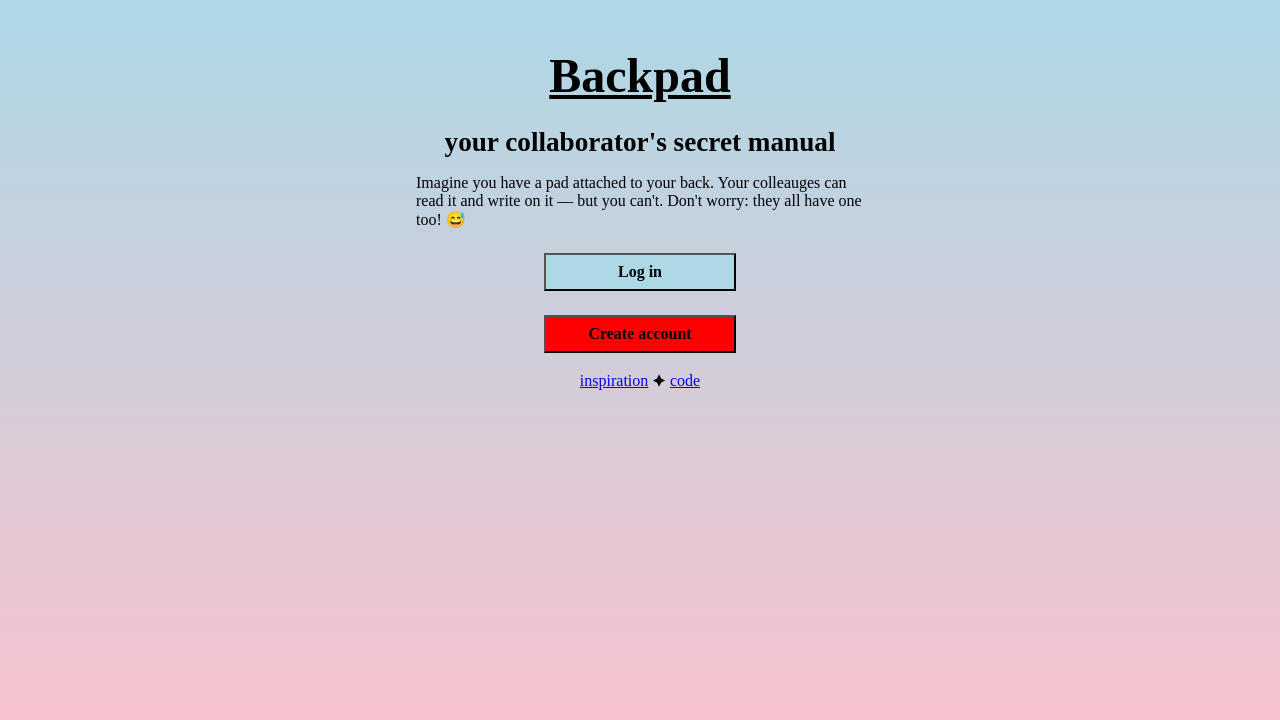
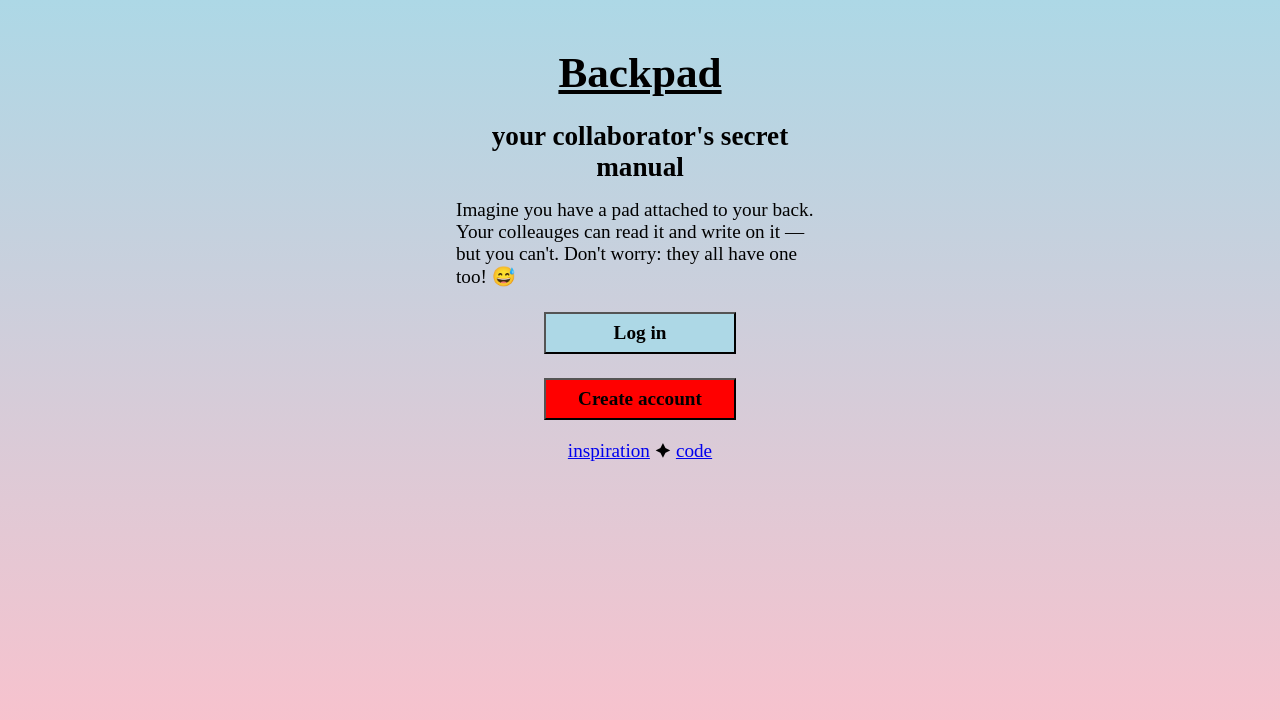
Before and after one commit to DougInAMug/backpad, a SvelteKit app: page / in a window 1280 px wide. Shown: the top 720 px of the page. Built offline with nearby package versions, Linux system fonts and the light colour scheme; a web font is replaced by a local one.

Commit message:
CSS cleanup, code formatting, etc

```diff
--- a/src/lib/components/AutosizingTextarea.svelte
+++ b/src/lib/components/AutosizingTextarea.svelte
@@ -39,7 +39,7 @@
   .grow-wrap > textarea,
   .grow-wrap::after {
     /* Identical styling required!! */
-    border: 2px solid pink;
+    border: 2px solid black;
     padding: 0.5rem;
     font: inherit;
 
@@ -51,6 +51,6 @@
     color: black
   }
   textarea:disabled {
-    border: 2px solid black
+    border: 2px solid lightgray
   }
 </style>
--- a/src/lib/components/ButtonEntry.svelte
+++ b/src/lib/components/ButtonEntry.svelte
@@ -24,11 +24,11 @@
   button {
     width: 12rem;
     padding: 0.5rem;
+    border-radius: 0;
+    font-size: 1.2rem;
     font-weight: bold;
-    font-size: 1rem;
-    border-radius: 0;
+    cursor: pointer;
     background-color: var(--color);
-    cursor: pointer
   }
   button:hover {
     background-color: color-mix(in srgb, var(--color) 50%, transparent);
--- a/src/routes/(auth)/profile/+page.server.ts
+++ b/src/routes/(auth)/profile/+page.server.ts
@@ -5,6 +5,7 @@
 
 export const actions = {
   EditBackpad: async ({ request }) => {
+    		await new Promise((fulfil) => setTimeout(fulfil, 1000));
     const rawFormData = await request.formData();
 
     const rawId = rawFormData.get("id");
--- a/src/routes/(auth)/profile/+page.svelte
+++ b/src/routes/(auth)/profile/+page.svelte
@@ -5,7 +5,6 @@
   import type { PageData, PageProps } from "./$types";
   import EntryBackpad from "$lib/components/EntryBackpad.svelte";
   import ButtonEntry from "$lib/components/ButtonEntry.svelte";
-  import Subtitle from "$lib/components/Subtitle.svelte";
 
   const { user } = page.data as PageData;
   let { data, form }: PageProps = $props();
--- a/src/routes/+layout.svelte
+++ b/src/routes/+layout.svelte
@@ -18,39 +18,50 @@
     src: url(/src/lib/assets/fonts/AtkinsonHyperlegibleNext-VariableFont_wght.ttf);
   }
   :global(*) {
-    font-family: Atkinson;
     box-sizing: border-box;
     margin: 0;
+    font-family: Atkinson;
   }
   :global(body) {
-    background: linear-gradient(lightblue, pink);
     display: flex;
     flex-direction: column;
     align-items: center;
+    background: linear-gradient(lightblue, pink);
   }
   :global(h1) {
-    font-size: 3rem;
     text-align: center;
+    font-size: 2.7rem;
   }
   :global(h2) {
+    text-align: center;
+    margin-top: 1.5rem;
     font-size: 1.7rem;
-    text-align: center;
-    margin-top: 1.5rem
+  }
+  :global(p) {
+    margin-top: 1rem;
+    font-size: 1.2rem;
   }
   :global(a) {
     cursor: pointer;
   }
   :global(.formerror) {
+    margin: 0;
     font-weight: bold;
     color: darkred;
+  }
+  :global(input) {
+    display: block;
+    width: 50ch;
+    max-width: 90vw;
+    padding: 0.25rem;
   }
   main {
     display: flex;
     flex-direction: column;
     align-items: center;
+    width: 100%;
+    max-width: 50ch;
+    min-height: 100vh;
     padding: 3rem 1rem;
-    min-height: 100vh;
-    width: 100%;
-    max-width: 60ch;
   }
 </style>
--- a/src/routes/+page.svelte
+++ b/src/routes/+page.svelte
@@ -7,12 +7,15 @@
 
 <h2>your collaborator's secret manual</h2>
 
-<p style="margin-top: 1rem">Imagine you have a pad attached to your back. Your colleauges can read it and write on it — but you can't. Don't worry: they all have one too! 😅 </p>
+<p>
+  Imagine you have a pad attached to your back. Your colleauges can read it and
+  write on it — but you can't. Don't worry: they all have one too! 😅
+</p>
 
 <ButtonEntry text="Log in" url="/logIn" --color="lightblue" />
 <ButtonEntry text="Create account" url="/createAccount" --color="red" />
 
-<p style="margin-top: 1rem">
+<p>
   <a href="https://enfascination.com/weblog/post/2506">inspiration</a> 🟆
   <a href="https://github.com/DougInAMug/backpad">code</a>
 </p>
--- a/src/routes/logIn/+page.svelte
+++ b/src/routes/logIn/+page.svelte
@@ -23,7 +23,7 @@
   </div>
   <div>
     <label for="password">Password:</label>
-    <input type="text" name="password" required />
+    <input type="text" name="password" />
     {#if form?.logInError_password}
       <p class="formerror">
         {form.logInError_password}
@@ -47,8 +47,4 @@
     width: 100%;
     gap: 0.75rem;
   }
-  input {
-    display: block;
-    width: 50ch;
-  }
 </style>
```
Also changed, not shown: src/routes/createAccount/+page.svelte (+3 -7 lines).
